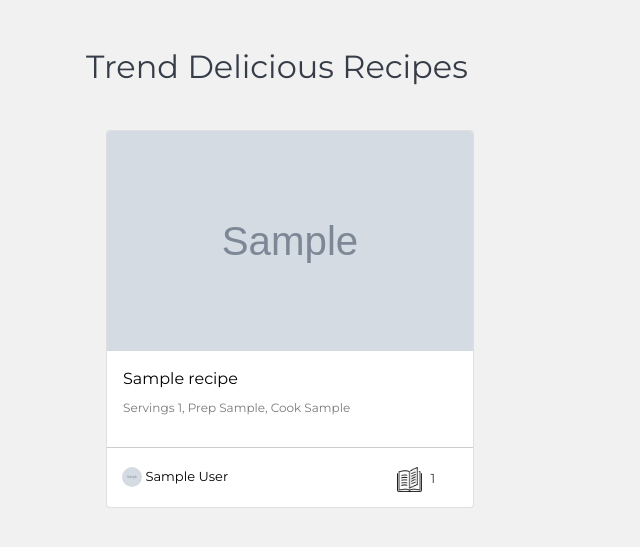
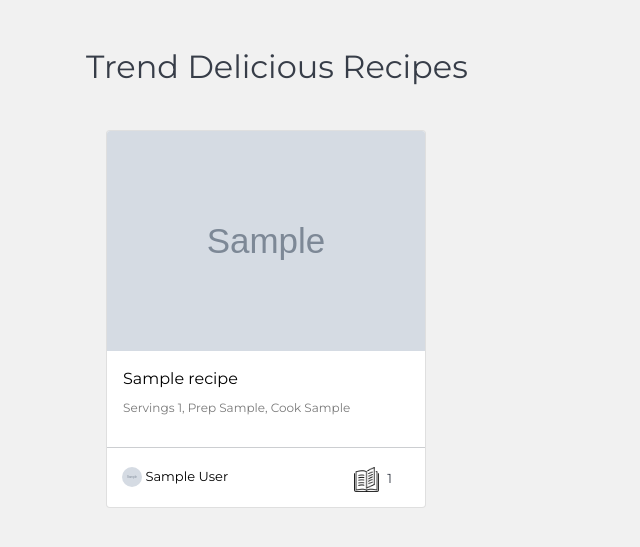
Before and after one commit to sozgur/food_recipe_web_app, a Flask app: page / in a window 1280 px wide. Shown: the part 66-613 px from the top of the page, without its empty margins (0-640 px from the left). Run offline with Flask 2, Linux system fonts and the light colour scheme; tables that the repository leaves empty hold one stand-in row (values such as "Sample post"); grey boxes marked "Sample" are stand-in pictures; some libraries are stand-ins or nearby versions.

Commit message:
change card width

```diff
--- a/app/templates/index.html
+++ b/app/templates/index.html
@@ -10,7 +10,7 @@
     {% for recipe in recipes %}
         <div class="recipe">
             <div class="col-md-4 col-sm-6 col-xs-12">
-            <div class="card" style="width: 23rem;">
+            <div class="card" style="width: 20rem;">
                 <a href="{{url_for('recipe.detail', recipe_id=recipe.id)}}">
                     <img class="card-img-top" src="{{recipe.img_url}}" alt="Card image cap">
                 </a>
```
